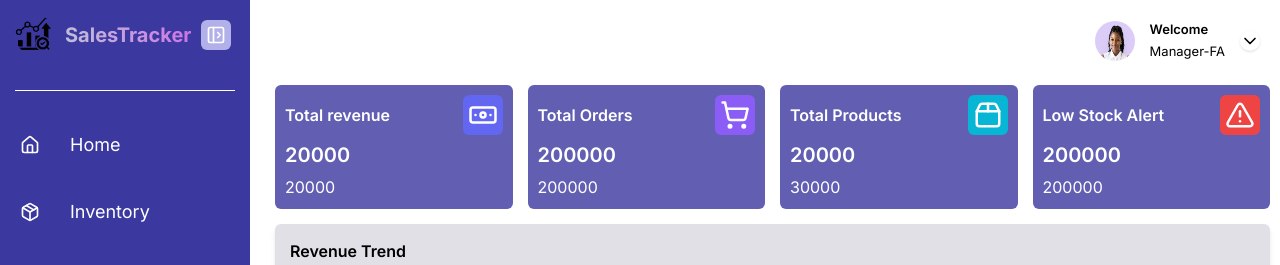
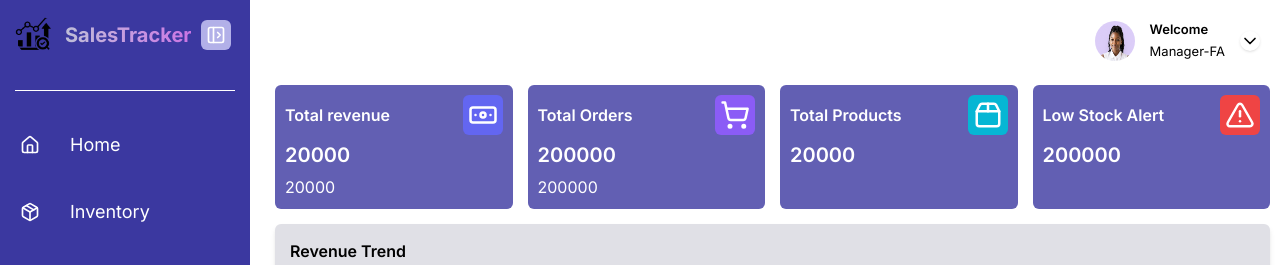
Before and after one commit to FA-ghost/Sales-Tracker-Frontend, a React (Vite) app: page / in a window 1280 px wide. Shown: the top 265 px of the page. Built offline with nearby package versions, Linux system fonts and the light colour scheme.

Commit message:
Refactor: Home page

```diff
--- a/src/pages/Home.jsx
+++ b/src/pages/Home.jsx
@@ -69,7 +69,7 @@ function Home(){
                     <div className="flex flex-col gap-[15px] h-full">
                         {/* Stats Cards */}
                         <div className="flex justify-between text-white gap-[15px]">
-                            <div className="flex flex-col gap-[5px] flex-1 rounded-md p-[10px] bg-[#3B38A0]/80">
+                            <div className="flex flex-col gap-[5px] flex-1 rounded-md p-[10px] bg-[#3B38A0]/80 min-h-[120px]">
                                 <div className="flex justify-between items-center">
                                     <span className="font-semibold">Total revenue</span>
                                     <div className="bg-[#6366F1] p-[5px] rounded-md ">
@@ -97,7 +97,6 @@ function Home(){
                                     </div>
                                 </div>
                                 <span className="font-semibold text-[20px]">20000</span>
-                                <span>30000</span>
                             </div>
                             <div className="flex flex-col gap-[5px] flex-1 rounded-md p-[10px] bg-[#3B38A0]/80">
                                 <div className="flex justify-between items-center">
@@ -107,7 +106,6 @@ function Home(){
                                     </div>
                                 </div>
                                 <span className="font-semibold text-[20px]">200000</span>
-                                <span>200000</span>
                             </div>
                         </div>
 
```
